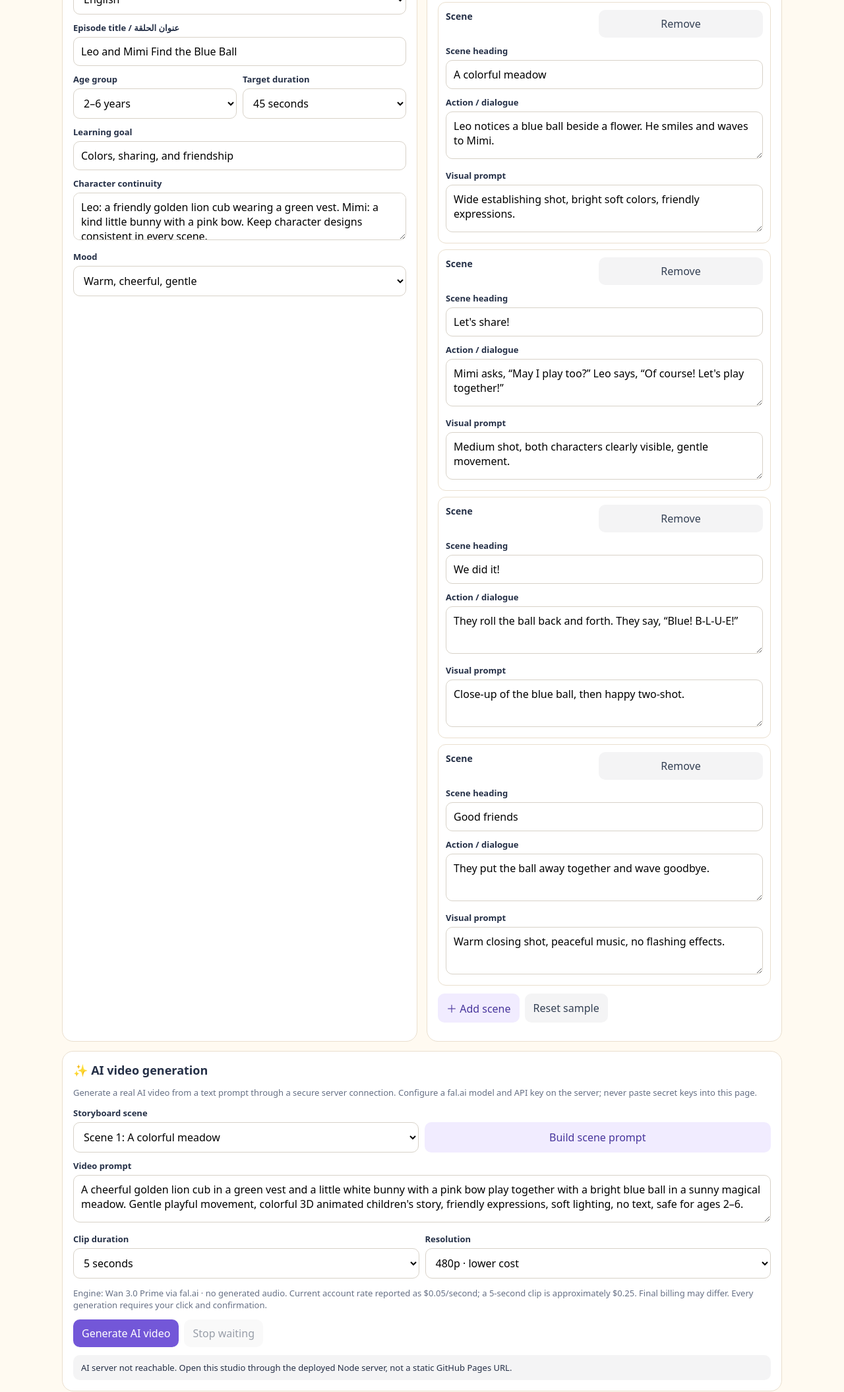
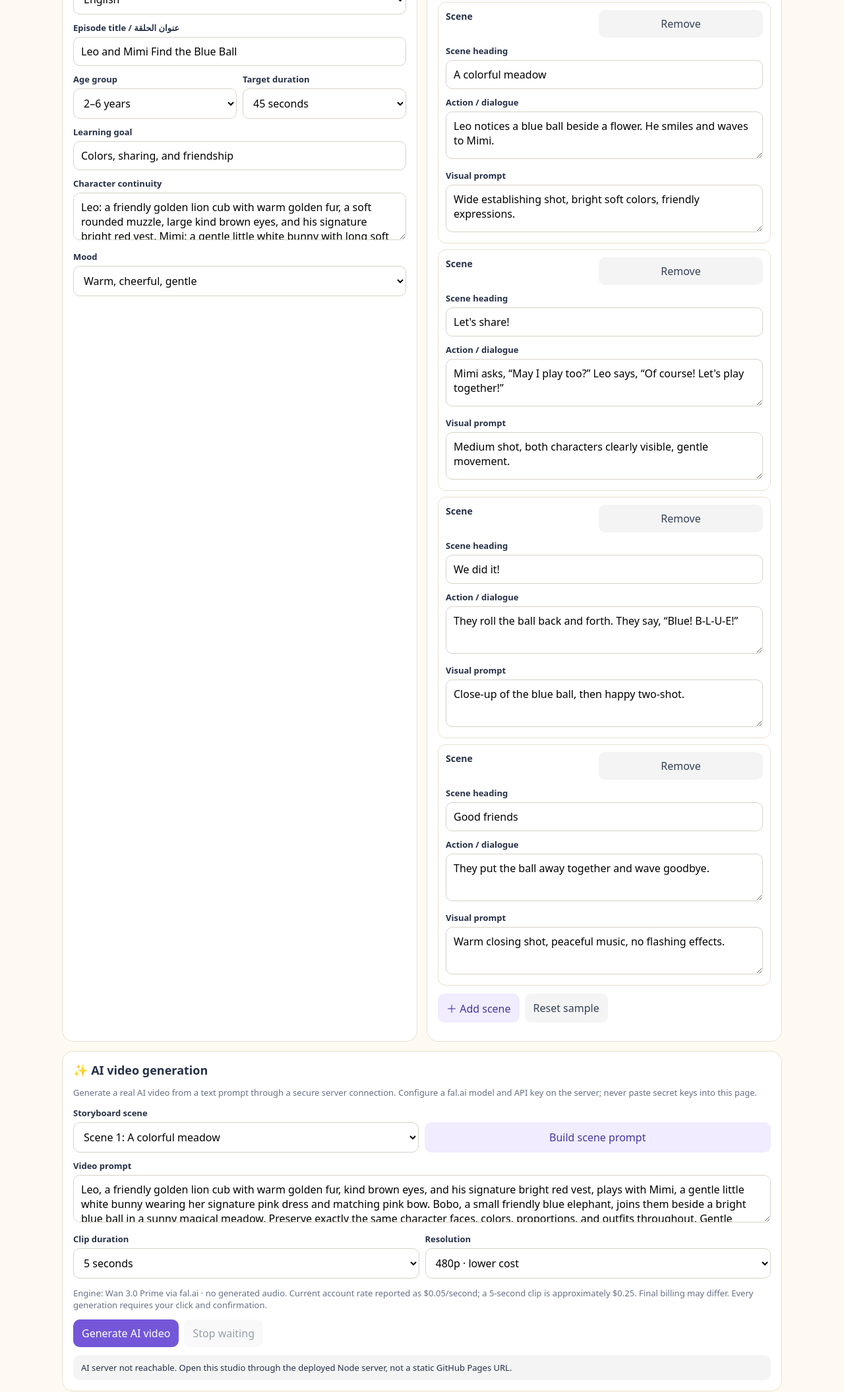
Before and after one commit to biyoun98-lab/little-friends-video-studio, a website: page index.html in a window 1280 px wide. Shown: the part 268-2378 px from the top of the page at 66% size. Drawn offline with Linux system fonts and the light colour scheme; no server answers.

Commit message:
Fix canonical Little Friends character designs

```diff
--- a/index.html
+++ b/index.html
@@ -9,12 +9,12 @@
 <label for="title">Episode title / عنوان الحلقة</label><input id="title" value="Leo and Mimi Find the Blue Ball">
 <div class="row"><div><label for="age">Age group</label><select id="age"><option>2–6 years</option><option>3–5 years</option><option>5–7 years</option></select></div><div><label for="duration">Target duration</label><select id="duration"><option value="30">30 seconds</option><option value="45" selected>45 seconds</option><option value="60">60 seconds</option><option value="90">90 seconds</option></select></div></div>
 <label for="lesson">Learning goal</label><input id="lesson" value="Colors, sharing, and friendship">
-<label for="characters">Character continuity</label><textarea id="characters">Leo: a friendly golden lion cub wearing a green vest. Mimi: a kind little bunny with a pink bow. Keep character designs consistent in every scene.</textarea>
+<label for="characters">Character continuity</label><textarea id="characters">Leo: a friendly golden lion cub with warm golden fur, a soft rounded muzzle, large kind brown eyes, and his signature bright red vest. Mimi: a gentle little white bunny with long soft ears, large kind eyes, a pink dress, and a matching pink bow. Bobo: a small friendly blue elephant with a rounded body and short curved trunk. Keep the same face shapes, colors, proportions, outfits, and accessories in every scene. Never change Leo's red vest or Mimi's pink dress and bow.</textarea>
 <label for="tone">Mood</label><select id="tone"><option>Warm, cheerful, gentle</option><option>Funny and playful</option><option>Calm and soothing</option></select>
 </section>
 <section class="panel"><h2>🧩 Storyboard</h2><p class="muted">Each scene becomes an animated title-and-story card in the local video renderer. Edit the words before rendering.</p><div id="scenes"></div><div class="actions"><button class="secondary" id="add">＋ Add scene</button><button class="ghost" id="reset">Reset sample</button></div></section>
 <section class="panel wide"><h2>✨ AI video generation</h2><p class="muted">Generate a real AI video from a text prompt through a secure server connection. Configure a fal.ai model and API key on the server; never paste secret keys into this page.</p>
-<label for="sceneSelect">Storyboard scene</label><div class="row"><select id="sceneSelect"></select><button class="secondary" id="useScene" type="button">Build scene prompt</button></div><label for="aiPrompt">Video prompt</label><textarea id="aiPrompt">A cheerful golden lion cub in a green vest and a little white bunny with a pink bow play together with a bright blue ball in a sunny magical meadow. Gentle playful movement, colorful 3D animated children's story, friendly expressions, soft lighting, no text, safe for ages 2–6.</textarea>
+<label for="sceneSelect">Storyboard scene</label><div class="row"><select id="sceneSelect"></select><button class="secondary" id="useScene" type="button">Build scene prompt</button></div><label for="aiPrompt">Video prompt</label><textarea id="aiPrompt">Leo, a friendly golden lion cub with warm golden fur, kind brown eyes, and his signature bright red vest, plays with Mimi, a gentle little white bunny wearing her signature pink dress and matching pink bow. Bobo, a small friendly blue elephant, joins them beside a bright blue ball in a sunny magical meadow. Preserve exactly the same character faces, colors, proportions, and outfits throughout. Gentle playful movement, polished colorful 3D clay-style preschool animation, friendly expressions, soft lighting, no text, safe for ages 2–6.</textarea>
 <div class="row"><div><label for="aiDuration">Clip duration</label><select id="aiDuration"><option value="5" selected>5 seconds</option><option value="8">8 seconds</option><option value="10">10 seconds</option></select></div><div><label for="aiResolution">Resolution</label><select id="aiResolution"><option value="480p" selected>480p · lower cost</option><option value="720p">720p</option><option value="1080p">1080p</option></select></div></div><p class="muted">Engine: Wan 3.0 Prime via fal.ai · no generated audio. Current account rate reported as $0.05/second; a 5-second clip is approximately $0.25. Final billing may differ. Every generation requires your click and confirmation.</p>
 <div class="actions"><button id="aiGenerate">Generate AI video</button><button class="ghost" id="aiStop" disabled>Stop waiting</button></div><div id="aiStatus" class="status">Checking AI engine configuration…</div><video id="aiVideo" controls playsinline style="display:none;width:100%;max-width:560px;border-radius:12px;margin-top:12px"></video><p id="aiDownloadWrap" class="muted" style="display:none"><a id="aiDownload" target="_blank" rel="noopener">Open generated video file</a></p></section>
 <section class="panel wide"><h2>🎞️ Video renderer</h2><p class="muted">Render an animated storyboard video directly in this browser. No API key or external account is needed. Export format depends on browser support (WebM is commonly supported).</p>
```
